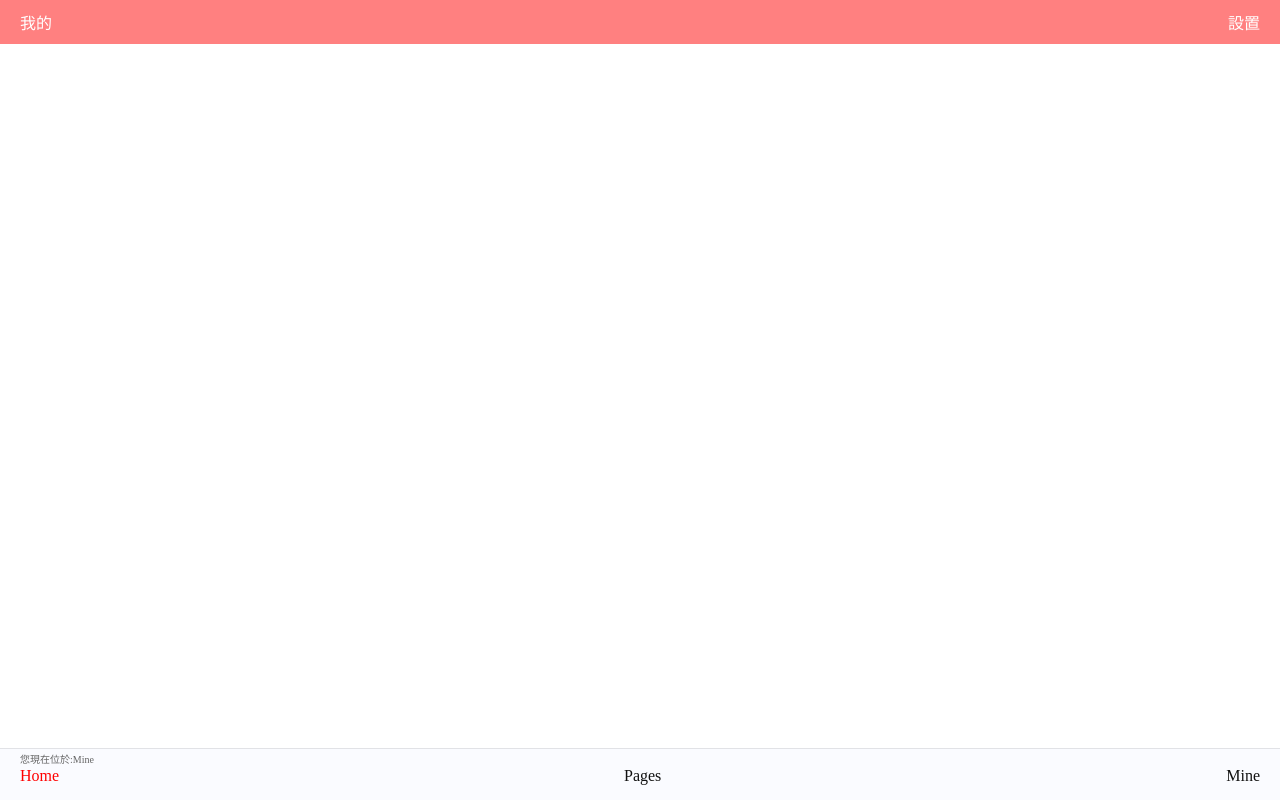
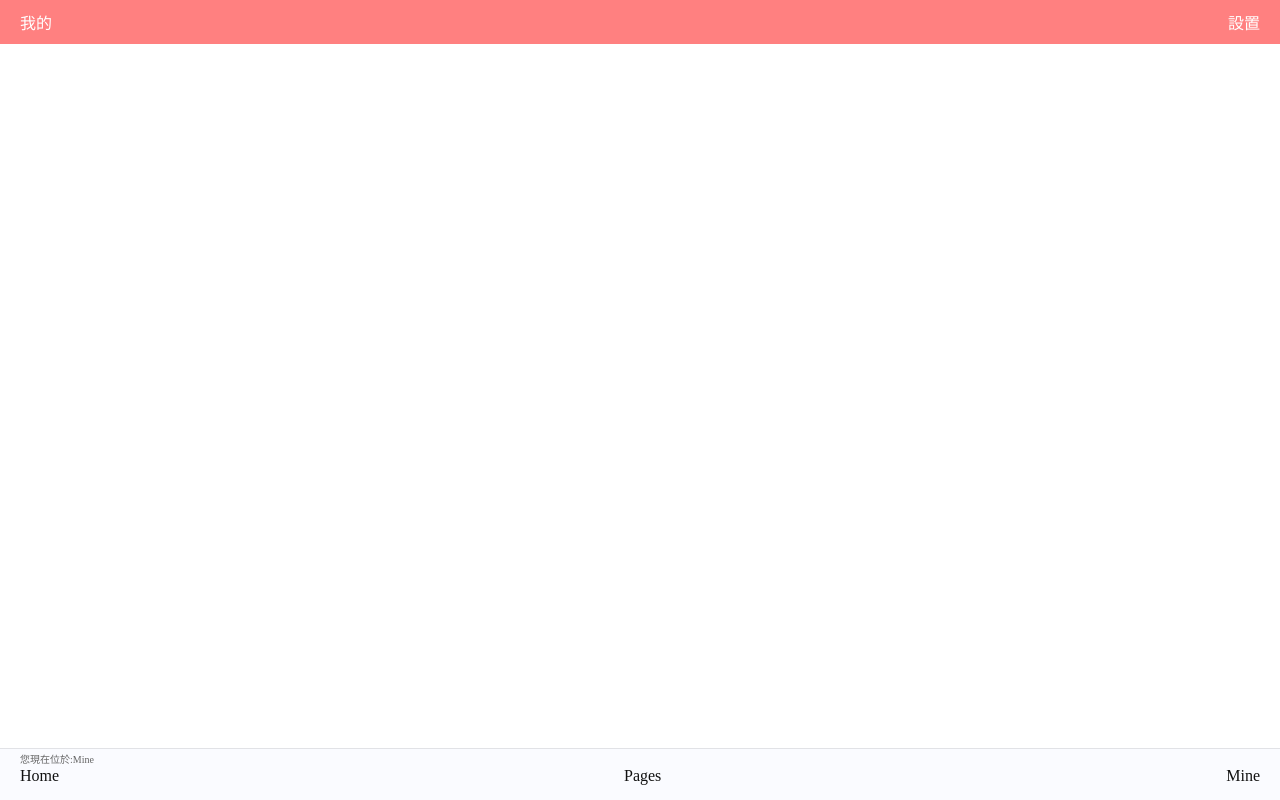
Before and after one commit to chengliting/react-ts-demo, a React (Create React App) app: page /Mine in a window 1280 px wide. Built offline with nearby package versions, Linux system fonts and the light colour scheme.

Commit message:
feature: usestate

```diff
--- a/src/component/NavBottomBar.tsx
+++ b/src/component/NavBottomBar.tsx
@@ -1,7 +1,7 @@
 /**
  * 這是Function component
  */
-import React,{useState} from 'react';
+import React,{useState,useEffect} from 'react';
 // import { Link, useNavigate   } from 'react-router-dom';
 import {  useNavigate   } from 'react-router-dom';
 import Location from './Location';
@@ -10,8 +10,11 @@ import Location from './Location';
 function NavBottomBar(){
     const navigate  = useNavigate()
     // useRef 和 useState的區別 https://blog.csdn.net/u010565037/article/details/124491244
-    // let currentRouter = React.useRef();
-    const [currentRouter,setCurrentRouter] = useState('Home'); // 初始化有狀態的函數
+    const [currentRouter,setCurrentRouter] = useState(''); // 初始化有狀態的函數,
+    // let currentRouter1 = React.useRef(currentRouter);
+    // useEffect(() => {
+    //     currentRouter1.current = currentRouter
+    // },[])
     const menuList = [
         {
             name:'Home',
@@ -25,13 +28,22 @@ function NavBottomBar(){
             router:'Mine',
         }
     ]
-
+    React.useEffect(() => {
+      /* useEffect钩子函数，
+        第一个参数传函数，
+        第二个可选参数是个数组类型
+        不传，则监控全局useState值，任何一个useState值发生变化则执行该函数
+        传了，则监控该数组中的useState值，数组中的值发现变化则执行第一个参数的函数
+        */
+      console.log('effect----',currentRouter);
+    //   setCurrentRouter(currentRouter); // 更新當前路由名字，useState更新觸發re-render
+      }, [currentRouter]);
 
   const  switchNavTab = (routerName:string) =>{
-        // console.log(`routerName---${routerName}`)
-        setCurrentRouter(routerName); // 更新當前路由名字
-        console.log('為什麼要點擊2次tab才變紅?',routerName);
+        console.log('state的更新好奇怪?',routerName);
+        setCurrentRouter(routerName); // 更新當前路由名字，useState更新觸發re-render
         navigate(`/${routerName}`);  // 页面跳转
+
       }
     const  callback = (name: String) => {
         console.log(`name1-${name}`)
@@ -40,12 +52,10 @@ function NavBottomBar(){
         <div className="nav-bottom-bar">
             <div><Location parentCallback={(name:string)=>callback(name)}/></div>
             <ul>
-                {/* <li><Link to="/">Home</Link></li>
-                <li onClick={()=>{switchNavTab('Mine')}}>Mine</li> */}
                {
-                 menuList.map((item) => {
-                  return  <li key={item.name} onClick={()=>{switchNavTab(item.name)}}>
-                    <span style={{color:(currentRouter === item.name)? 'red':'#111'}}>{item.name}</span>
+                 menuList.map((item, index) => {
+                  return  <li key={index} onClick={()=>{switchNavTab(item.name)}}>
+                    <span style={{color:(currentRouter === item.name)? 'red':'#111'}}>{item.name}{currentRouter}</span>
                   </li>
                })
                }
```
